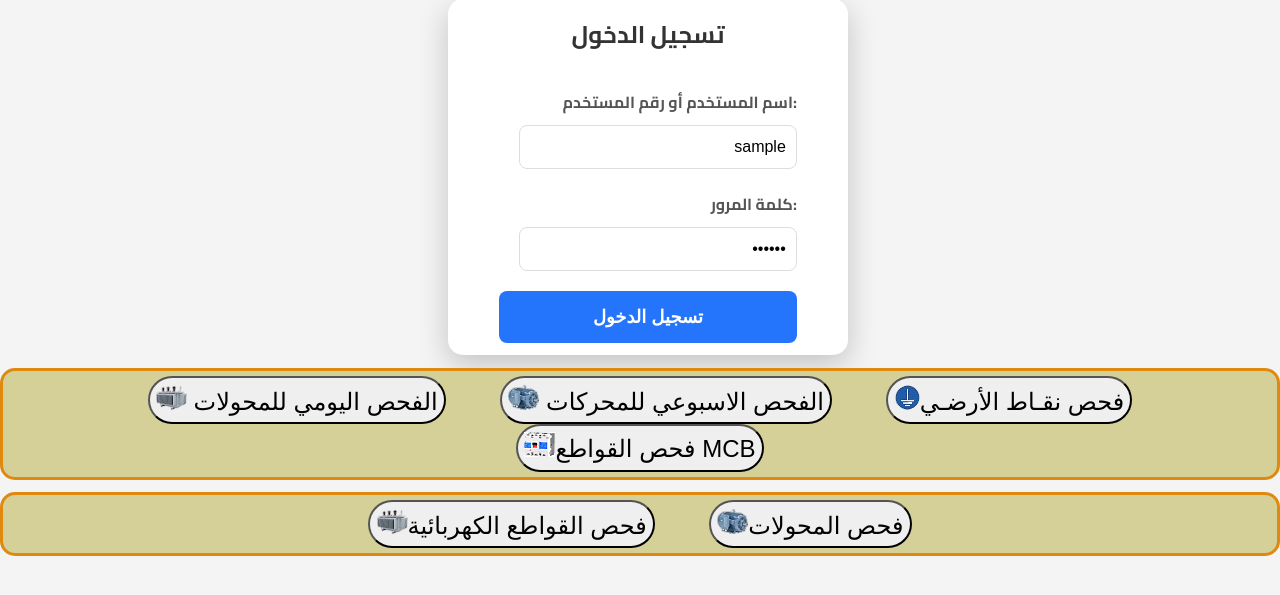
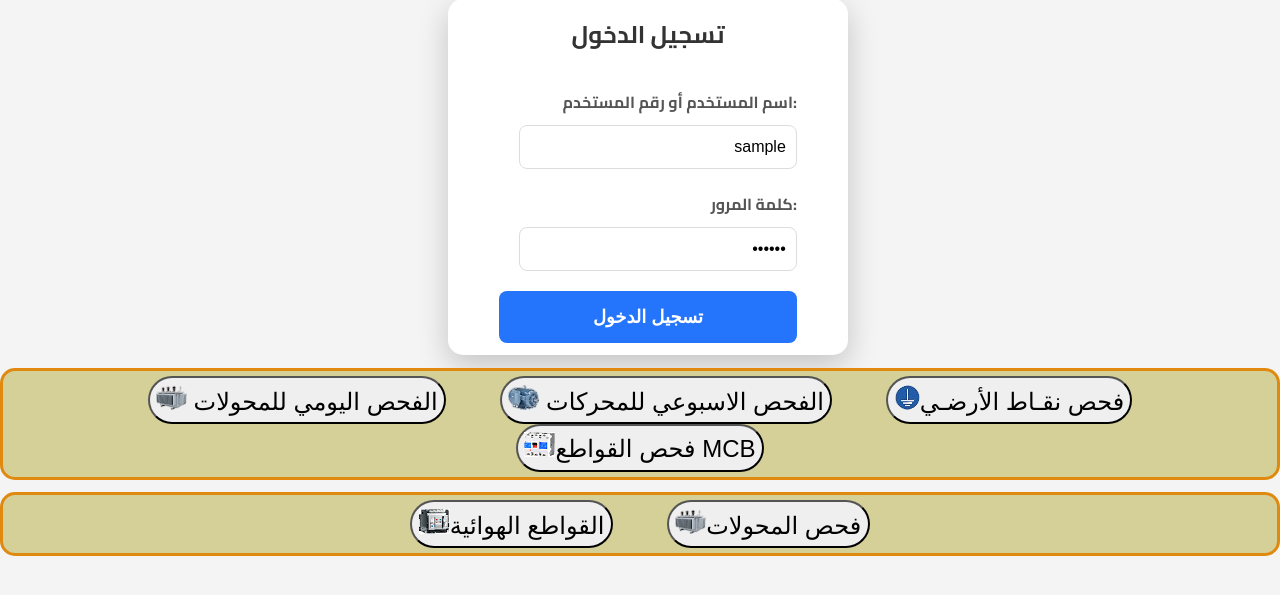
Before and after one commit to hatemalabdali/ycsr_Electrical_Check, a PHP site: page /index.php in a window 1280 px wide. Shown: the part 175-770 px from the top of the page. Run offline with PHP 8.4, Linux system fonts and the light colour scheme; the visitor is signed in with stand-in values (Sample User, id 1); data that the repository does not hold is empty.

Commit message:
images changes

```diff
--- a/index.php
+++ b/index.php
@@ -584,14 +584,13 @@ $conn->set_charset("utf8mb4");
                 </div>';
 
             echo ' <div class="btns">
-                    <button onclick="AirCB_btn()" id="AirCB_test"><img class="rig_img" src="imgs/transformerimg.png" alt="">فحص القواطع الكهربائية</button>
-                    <button onclick="motors_btn()" id="motors_test"><img class="rig_img" src="imgs/motorimg2.png" alt="">فحص المحولات</button>
+                    <button onclick="AirCB_btn()" id="AirCB_test"><img class="rig_img" src="imgs/acb.png" alt="">القواطع الهوائية</button>
+                    <button onclick="motors_btn()" id="motors_test"><img class="rig_img" src="imgs/transformerimg.png" alt="">فحص المحولات</button>
 
                 </div>';
 
             echo '<script src="m5.js?v=' . filemtime('m5.js') . '"></script><br>';
         }
-
     }
 
 
```
Also changed, not shown: imgs/acb.png (added). Lines whose indentation alone changed are shown as unchanged.
